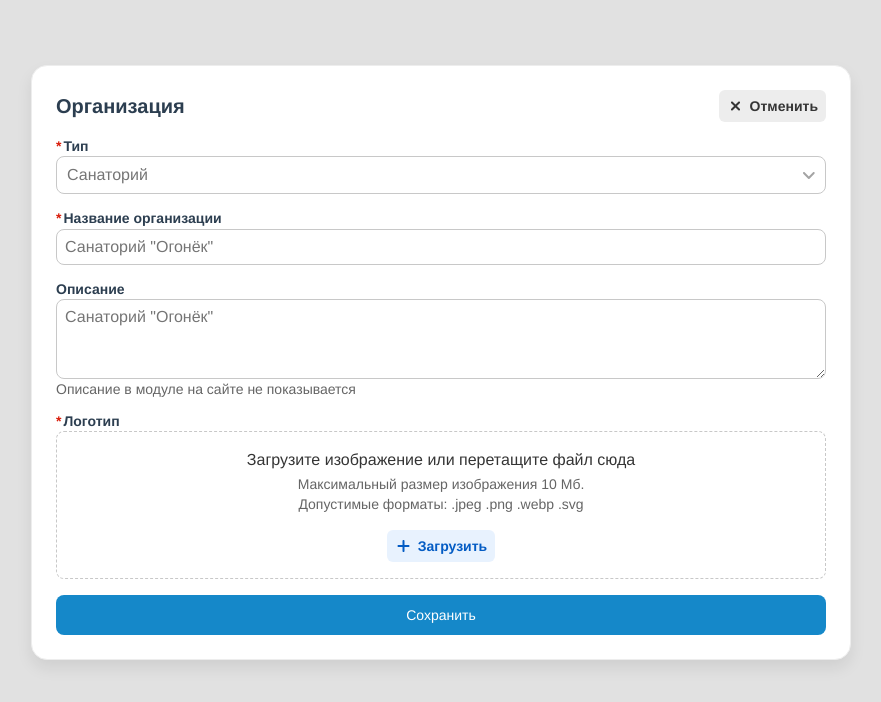
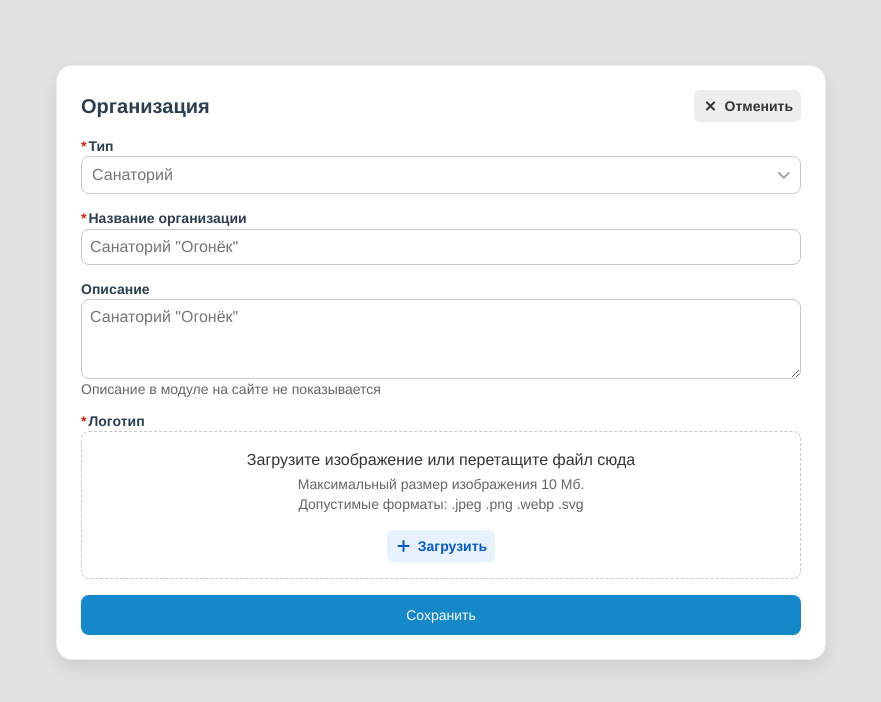
Before and after one commit to alexandr3307/vue3-html-form, a Vue app: page / in a window 1280 px wide. Shown: the top 702 px of the page, without its empty margins (199-1080 px from the left). Built offline with nearby package versions, Linux system fonts and the light colour scheme.

Commit message:
fix form width

```diff
--- a/src/components/OrganizationForm.vue
+++ b/src/components/OrganizationForm.vue
@@ -65,7 +65,7 @@ export default {
   }
   .organization-form {
     margin: auto;
-    max-width: 770px;
+    max-width: 720px;
   }
   .organization-header {
     display: flex;
```
